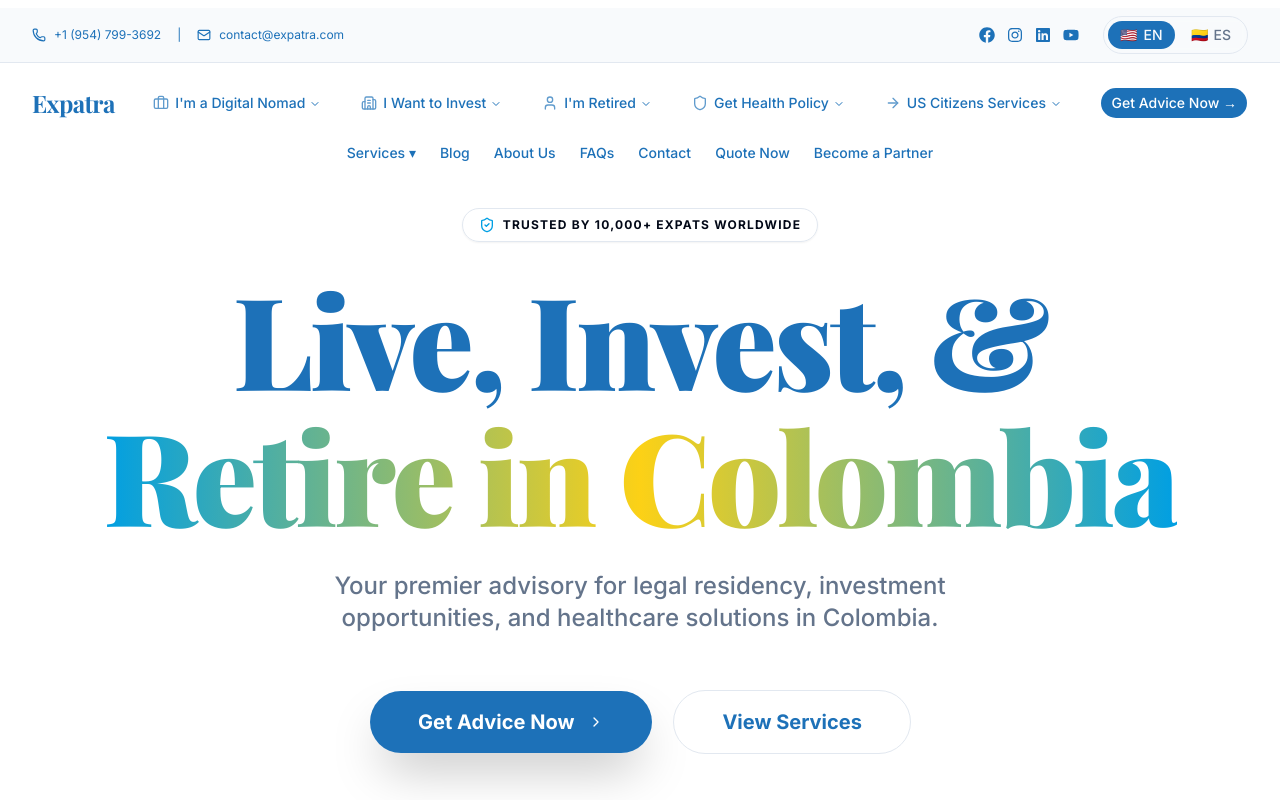
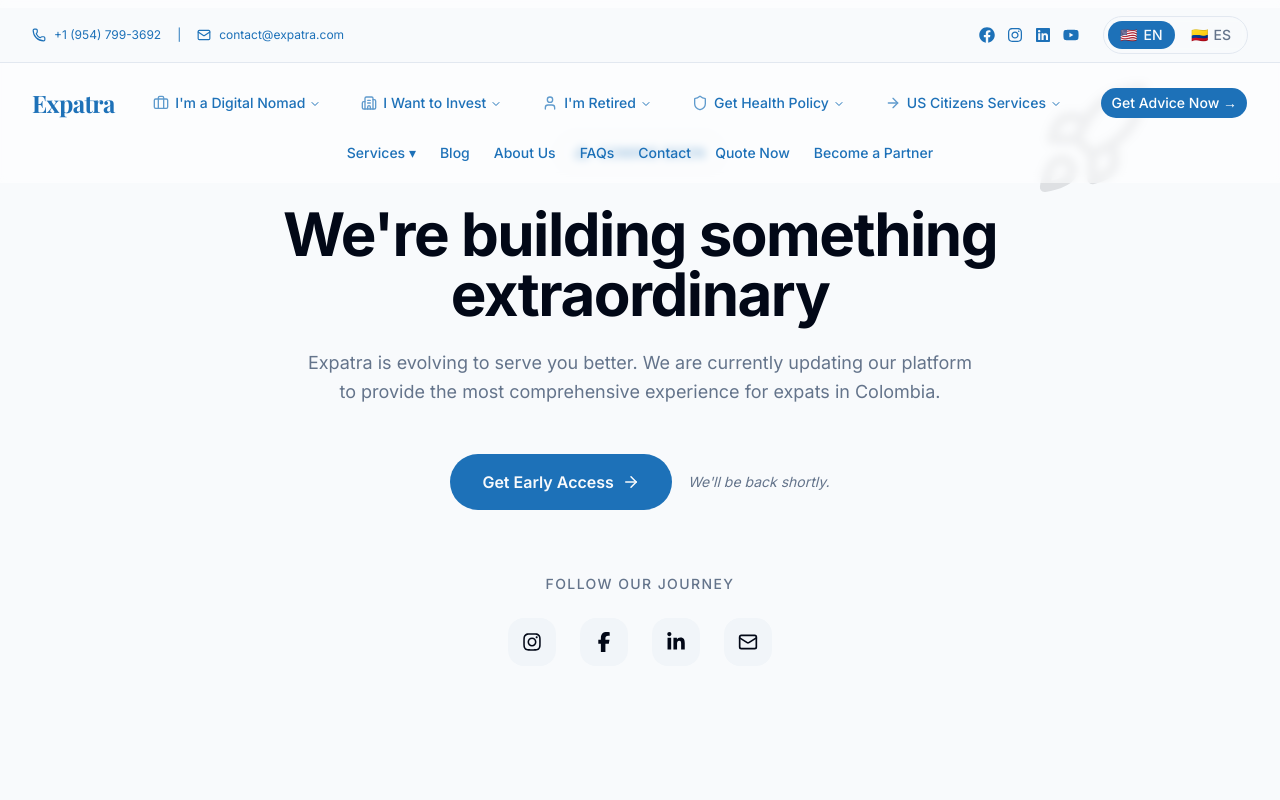
Before and after one commit to MOXYOS/EXPATRA, a Next.js app: page /en in a window 1280 px wide. Shown: the top 800 px of the page. Built offline with nearby package versions, Linux system fonts and the light colour scheme; a web font is replaced by a local one.

Commit message:
feat: add animated under construction page

```diff
--- a/messages/en.json
+++ b/messages/en.json
@@ -71,6 +71,7 @@
     "consultation": "Visa Consultation",
     "contactUs": "Contact Us",
     "pqr": "PQR (Complaints)",
+    "quoteNow": "Quote Now",
     "rights": "All rights reserved.",
     "terms": "Terms & Conditions",
     "privacy": "Privacy Policy"
@@ -127,5 +128,13 @@
     "realEstate": "Real Estate",
     "realEstateDesc": "Buy, sell, or rent properties safely in Colombia.",
     "learnMore": "Learn More"
+  },
+  "underConstruction": {
+    "badge": "Coming Soon",
+    "title": "We're building something extraordinary",
+    "subtitle": "Expatra is evolving to serve you better. We are currently updating our platform to provide the most comprehensive experience for expats in Colombia.",
+    "cta": "Get Early Access",
+    "follow": "Follow our journey",
+    "backSoon": "We'll be back shortly."
   }
 }
--- a/messages/es.json
+++ b/messages/es.json
@@ -71,6 +71,7 @@
     "consultation": "Consulta de Visa",
     "contactUs": "Contáctenos",
     "pqr": "PQR (Quejas)",
+    "quoteNow": "Cotizar Ahora",
     "rights": "Todos los derechos reservados.",
     "terms": "Términos y Condiciones",
     "privacy": "Política de Privacidad"
@@ -127,5 +128,13 @@
     "realEstate": "Bienes Raíces",
     "realEstateDesc": "Compre, venda o alquile propiedades de forma segura en Colombia.",
     "learnMore": "Saber Más"
+  },
+  "underConstruction": {
+    "badge": "Próximamente",
+    "title": "Estamos construyendo algo extraordinario",
+    "subtitle": "Expatra está evolucionando para servirle mejor. Actualmente estamos actualizando nuestra plataforma para brindar la experiencia más completa para expatriados en Colombia.",
+    "cta": "Obtener Acceso Temprano",
+    "follow": "Siga nuestro viaje",
+    "backSoon": "Volveremos pronto."
   }
 }
--- a/src/app/[locale]/page.tsx
+++ b/src/app/[locale]/page.tsx
@@ -1,10 +1,18 @@
+import { UnderConstruction } from "@/components/UnderConstruction";
+
+// Original components (temporarily disabled)
+/*
 import { Hero } from "@/components/home/Hero";
 import { StatsRow } from "@/components/home/StatsRow";
 import { PersonaTabs } from "@/components/home/PersonaTabs";
 import { ServicesCarousel } from "@/components/home/ServicesCarousel";
 import { ScrollReveal } from "@/components/ui/ScrollReveal";
+*/
 
 export default function Home() {
+  return <UnderConstruction />;
+
+  /*
   return (
     <div className="min-h-screen bg-background">
       <Hero />
@@ -19,4 +27,5 @@ export default function Home() {
       </ScrollReveal>
     </div>
   );
+  */
 }
--- /dev/null
+++ b/src/components/UnderConstruction.tsx
@@ -0,0 +1,141 @@
+'use client';
+
+import React from 'react';
+import { motion } from 'framer-motion';
+import { useTranslations } from 'next-intl';
+import { HardHat, Rocket, Mail, ArrowRight } from 'lucide-react';
+import { FaInstagram, FaFacebookF, FaLinkedinIn } from 'react-icons/fa6';
+
+export const UnderConstruction = () => {
+  const t = useTranslations('underConstruction');
+
+  return (
+    <div className="relative min-h-screen flex items-center justify-center overflow-hidden bg-background px-4">
+      {/* Animated Background Elements */}
+      <div className="absolute inset-0 overflow-hidden pointer-events-none">
+        <motion.div
+          animate={{
+            scale: [1, 1.2, 1],
+            opacity: [0.1, 0.2, 0.1],
+          }}
+          transition={{
+            duration: 8,
+            repeat: Infinity,
+            ease: "easeInOut"
+          }}
+          className="absolute -top-1/4 -left-1/4 w-1/2 h-1/2 bg-primary/20 rounded-full blur-[120px]"
+        />
+        <motion.div
+          animate={{
+            scale: [1, 1.3, 1],
+            opacity: [0.1, 0.15, 0.1],
+          }}
+          transition={{
+            duration: 10,
+            repeat: Infinity,
+            ease: "easeInOut",
+            delay: 1
+          }}
+          className="absolute -bottom-1/4 -right-1/4 w-1/2 h-1/2 bg-accent/20 rounded-full blur-[120px]"
+        />
+      </div>
+
+      <div className="relative z-10 max-w-3xl w-full text-center">
+        {/* Badge */}
+        <motion.div
+          initial={{ opacity: 0, y: 20 }}
+          animate={{ opacity: 1, y: 0 }}
+          transition={{ duration: 0.6 }}
+          className="inline-flex items-center gap-2 px-4 py-2 rounded-full bg-primary/10 border border-primary/20 text-primary mb-8"
+        >
+          <HardHat size={16} className="animate-pulse" />
+          <span className="text-sm font-medium tracking-wide uppercase">{t('badge')}</span>
+        </motion.div>
+
+        {/* Title */}
+        <motion.h1
+          initial={{ opacity: 0, y: 20 }}
+          animate={{ opacity: 1, y: 0 }}
+          transition={{ duration: 0.6, delay: 0.1 }}
+          className="text-4xl md:text-6xl font-bold tracking-tight text-foreground mb-6"
+        >
+          {t('title')}
+        </motion.h1>
+
+        {/* Subtitle */}
+        <motion.p
+          initial={{ opacity: 0, y: 20 }}
+          animate={{ opacity: 1, y: 0 }}
+          transition={{ duration: 0.6, delay: 0.2 }}
+          className="text-lg text-muted-foreground mb-12 leading-relaxed max-w-2xl mx-auto"
+        >
+          {t('subtitle')}
+        </motion.p>
+
+        {/* Interactive Elements */}
+        <motion.div
+          initial={{ opacity: 0, y: 20 }}
+          animate={{ opacity: 1, y: 0 }}
+          transition={{ duration: 0.6, delay: 0.3 }}
+          className="flex flex-col sm:flex-row items-center justify-center gap-4 mb-16"
+        >
+          <button className="group relative px-8 py-4 bg-primary text-primary-foreground rounded-full font-semibold transition-all hover:scale-105 active:scale-95 flex items-center gap-2 overflow-hidden">
+            <span className="relative z-10">{t('cta')}</span>
+            <ArrowRight size={18} className="relative z-10 group-hover:translate-x-1 transition-transform" />
+            <div className="absolute inset-0 bg-white/10 translate-y-full group-hover:translate-y-0 transition-transform duration-300" />
+          </button>
+
+          <div className="text-sm text-muted-foreground italic">
+            {t('backSoon')}
+          </div>
+        </motion.div>
+
+        {/* Socials */}
+        <motion.div
+          initial={{ opacity: 0 }}
+          animate={{ opacity: 1 }}
+          transition={{ duration: 0.8, delay: 0.5 }}
+          className="space-y-6"
+        >
+          <p className="text-sm font-medium text-muted-foreground uppercase tracking-widest">
+            {t('follow')}
+          </p>
+          <div className="flex items-center justify-center gap-6">
+            {[
+              { icon: FaInstagram, href: '#' },
+              { icon: FaFacebookF, href: '#' },
+              { icon: FaLinkedinIn, href: '#' },
+              { icon: Mail, href: 'mailto:hello@expatra.co' },
+            ].map((social, index) => (
+              <motion.a
+                key={index}
+                href={social.href}
+                whileHover={{ y: -4, scale: 1.1 }}
+                whileTap={{ scale: 0.9 }}
+                className="w-12 h-12 flex items-center justify-center rounded-2xl bg-secondary hover:bg-primary hover:text-white transition-colors duration-300"
+              >
+                <social.icon size={20} />
+              </motion.a>
+            ))}
+          </div>
+        </motion.div>
+      </div>
+
+      {/* Decorative Floating Icon */}
+      <motion.div
+        animate={{
+          y: [0, -20, 0],
+          rotate: [0, 5, -5, 0],
+        }}
+        transition={{
+          duration: 6,
+          repeat: Infinity,
+          ease: "easeInOut"
+        }}
+        className="absolute top-20 right-[10%] opacity-10 pointer-events-none"
+      >
+        <Rocket size={120} />
+      </motion.div>
+    </div>
+  );
+};
```
